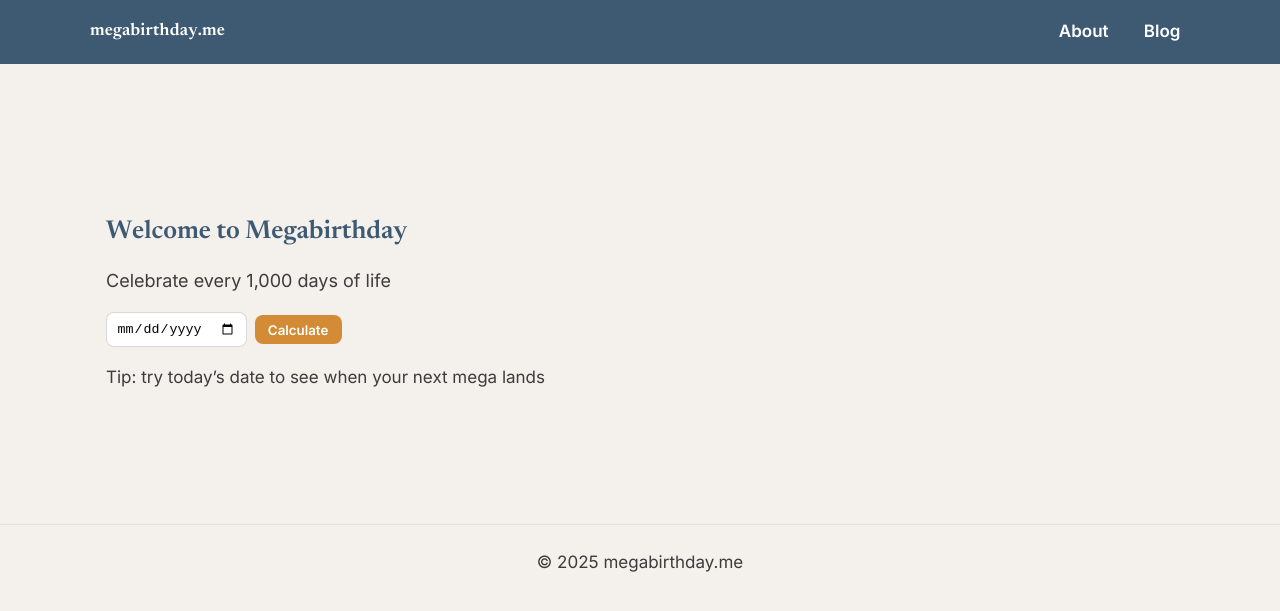
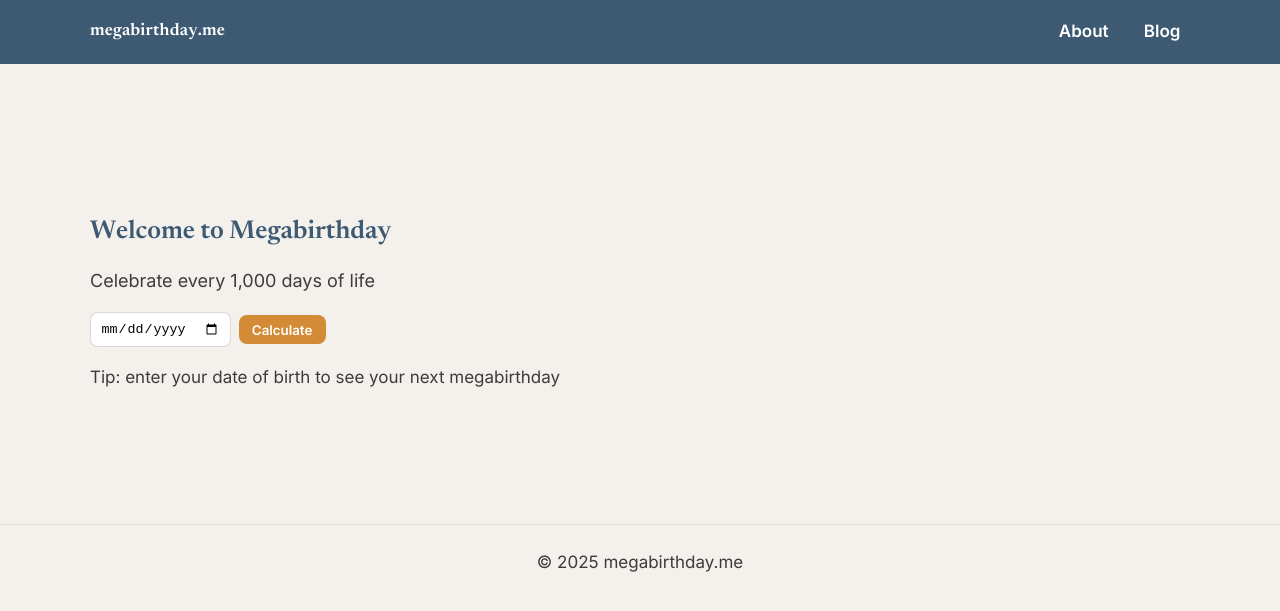
Before and after one commit to Vazool/megabirthday, a Jekyll site: the page built from index.html, in a window 1280 px wide. Shown: the top 611 px of the page. Built offline with Jekyll 4.4.1, drawn with Linux system fonts in a browser that asks for light colours.

Commit message:
Update home.html
Removing inner container to resove alignment issue between home page and about etc.

```diff
--- a/_layouts/home.html
+++ b/_layouts/home.html
@@ -3,7 +3,6 @@ layout: default
 ---
 
 <section class="hero">
-  <div class="container">
     <h1>Welcome to Megabirthday</h1>
     <p class="lead">Celebrate every 1,000 days of life</p>
 
@@ -15,8 +14,7 @@ layout: default
 
     <div id="result" class="calc-result" aria-live="polite"></div>
 
-    <p class="note">Tip: try today’s date to see when your next mega lands</p>
-  </div>
+    <p class="note">Tip: enter your date of birth to see your next megabirthday</p>
 </section>
 
 <!-- Calculator script -->
```
